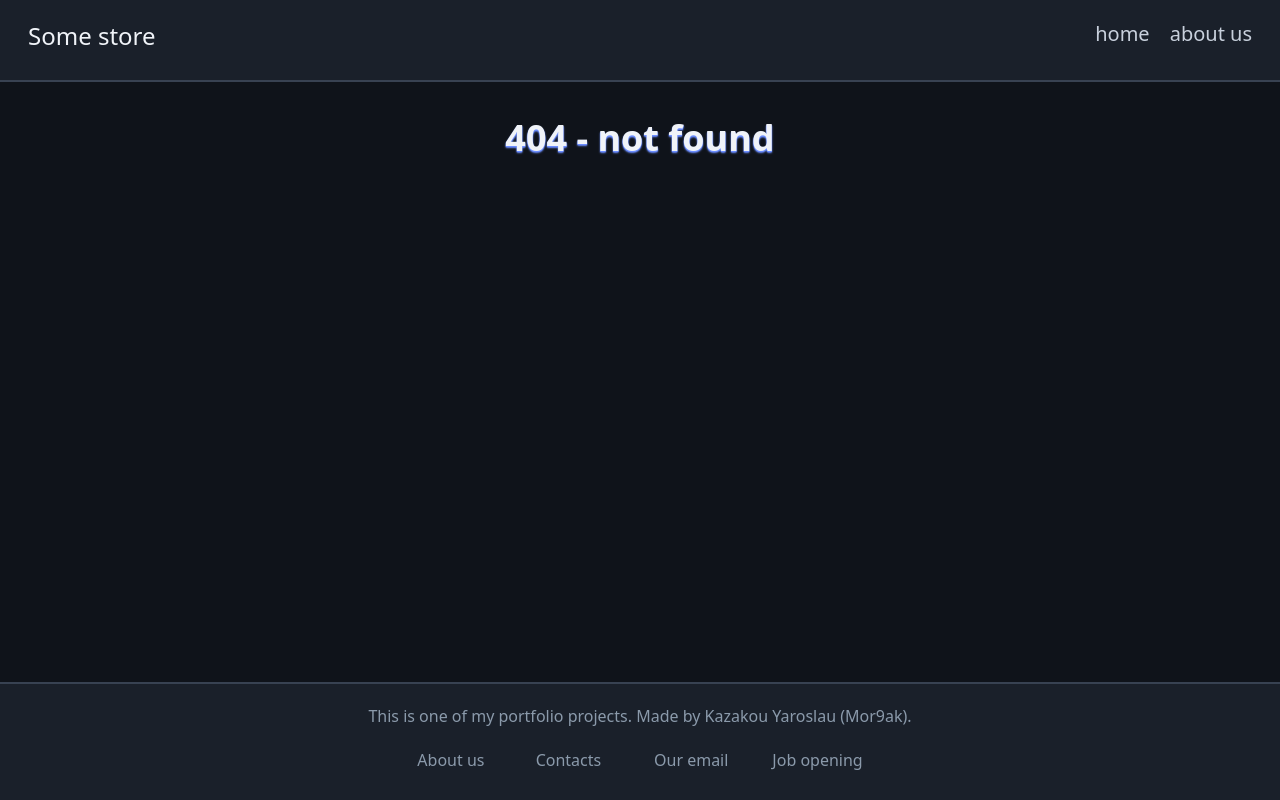
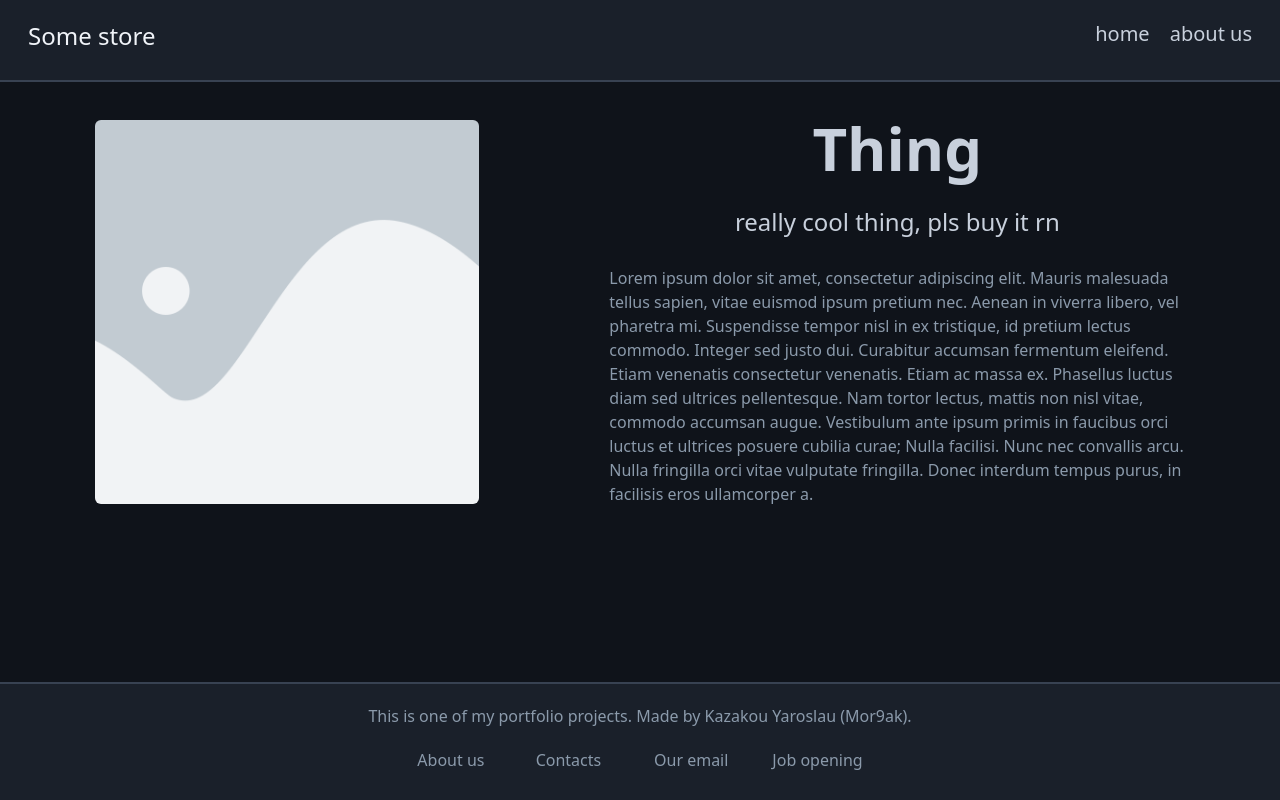
Before and after one commit to Mor9ak/buysomething, a Next.js app: page /productPage/0 in a window 1280 px wide. Before the commit this address had no page. Built offline with nearby package versions, Linux system fonts and the light colour scheme.

Commit message:
feat (cardholder): added link to product page feat (product page): added product page

```diff
--- /dev/null
+++ b/app/productPage/[id]/page.tsx
@@ -0,0 +1,36 @@
+import React from 'react';
+import {notFound} from "next/navigation";
+import {getCard} from "@/features/card/cardFunctions";
+import Image from "next/image";
+
+const ProductPage = async ({params}: { params: Promise<{ id: string }> }) => {
+
+    const {id} = await params;
+
+    if (!id) {
+        notFound();
+    }
+
+    const card = getCard(id);
+    if (!card) {
+        notFound();
+    }
+
+    return (
+        <div className="flex flex-col md:flex-row gap-9 justify-evenly items-center text-textCol">
+            <div className="flex justify-center items-center aspect-square w-[70vw] md:w-[30vw]">
+                <Image src={card.imgSrc} alt={`${card.title} image`} width={100} height={100}
+                       className="w-full h-full object-cover rounded-md"/>
+            </div>
+            <div className="flex flex-col gap-7 justify-center items-center text-wrap md:max-w-xl mx-5 md:mx-0">
+                <h2 className={'text-center text-6xl font-bold '}>{card.title}</h2>
+                <h3 className={'text-start text-2xl '}>{card.text}</h3>
+                {card.description && <p className={'text-secTextCol'}>
+                    {card.description}
+                </p>}
+            </div>
+        </div>
+    );
+}
+
+export default ProductPage;
--- a/widgets/CardHolder/CardHolder.tsx
+++ b/widgets/CardHolder/CardHolder.tsx
@@ -2,6 +2,7 @@ import React from 'react';
 import Card from "@/shared/Card";
 import cards from './data/cards.json'
 import {CardProps} from "@/shared/Card";
+import Link from "next/link";
 
 
 const CardHolder = () => {
@@ -9,7 +10,9 @@ const CardHolder = () => {
         <ul className={'flex flex-row gap-7 justify-center items-start'}>
             {cards.map((card : CardProps, i) => (
                 <li key={i}>
-                    <Card title={card.title}  imgSrc={card.imgSrc } text={card.text} description={card.description} />
+                    <Link href={`/productPage/${card.id}`}>
+                        <Card title={card.title}  imgSrc={card.imgSrc } text={card.text} description={card.description} />
+                    </Link>
                 </li>
             ))}
         </ul>
```
